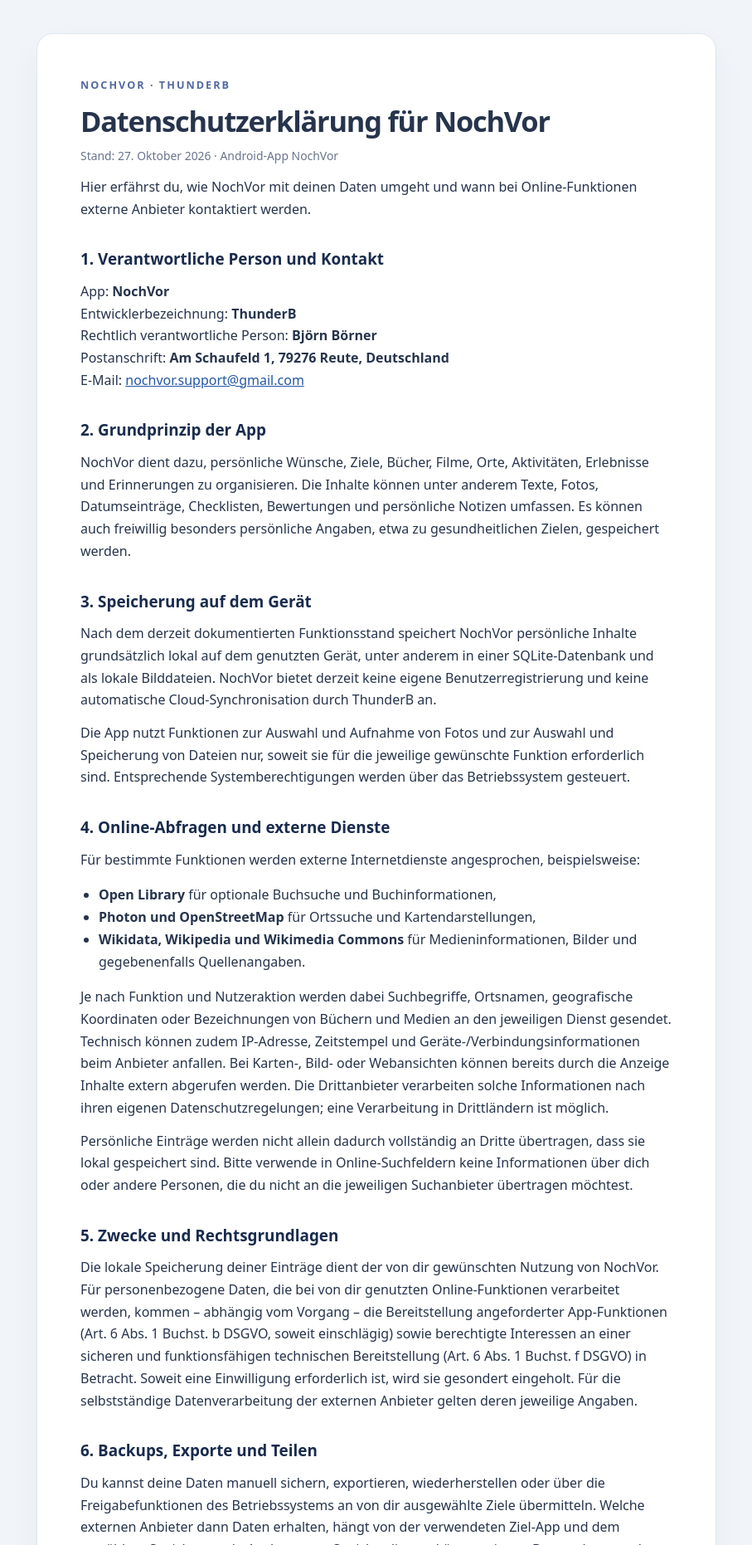
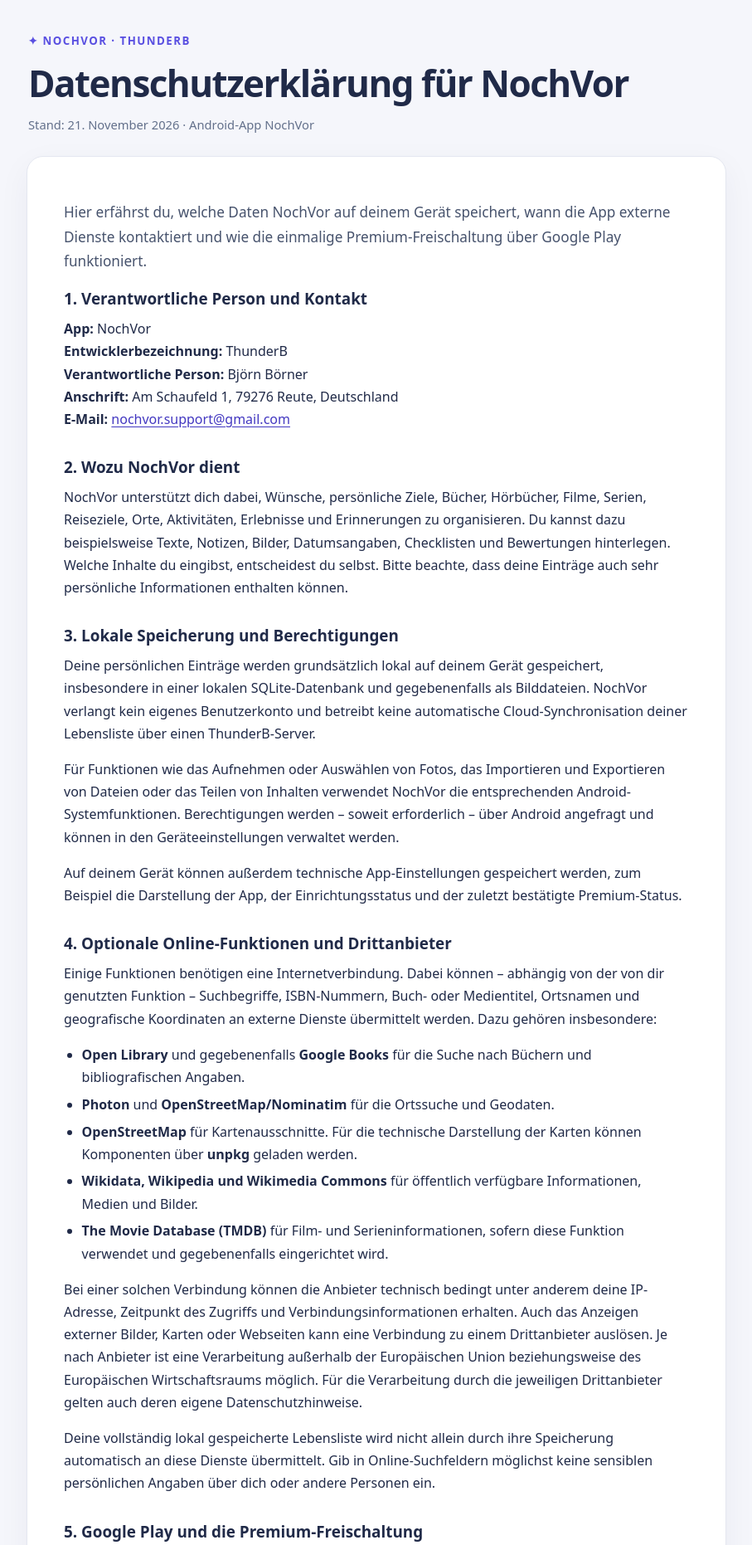
Before and after one commit to ThunderB2402/nochvor-datenschutz, a plain HTML site: page index.html in a window 1280 px wide. Shown: the top 1862 px of the page at 83% size, without its empty margins (186-1093 px from the left). Drawn offline with Linux system fonts and the light colour scheme.

Commit message:
Datenschutzerklärung für NochVor aktualisieren (Premium und Drittanbieter)

```diff
--- a/index.html
+++ b/index.html
@@ -3,59 +3,115 @@
 <head>
   <meta charset="utf-8">
   <meta name="viewport" content="width=device-width, initial-scale=1">
-<meta name="robots" content="index,follow">
-<title>Datenschutzerklärung – NochVor</title>
+  <meta name="color-scheme" content="light">
+  <meta name="description" content="Datenschutzerklärung für die Android-App NochVor: lokale Speicherung, optionale Online-Dienste, Google Play Premium, Backups und deine Rechte.">
+  <title>Datenschutzerklärung · NochVor</title>
   <style>
-:root{color-scheme:light;font-family:system-ui,-apple-system,'Segoe UI',Arial,sans-serif}
-*{box-sizing:border-box}body{margin:0;background:#f1f5f9;color:#26344c;line-height:1.67}
-main{max-width:820px;margin:40px auto;padding:42px 52px;background:#fff;border:1px solid #dce5f0;border-radius:20px;box-shadow:0 16px 40px #2334510b}
-h1{line-height:1.18;font-size:2.15rem;letter-spacing:-.035em;margin:8px 0 8px}h2{font-size:1.18rem;margin:32px 0 9px;color:#192b4d}
-a{color:#2456a6}p{margin:9px 0 13px}ul{padding-left:22px}.overline{font-size:.79rem;letter-spacing:.16em;font-weight:800;color:#5268a2;text-transform:uppercase}
-
-.meta{color:#67748b;font-size:.87rem}
-hr{border:0;border-top:1px solid #dce5f0;margin:26px 0 16px}
-@media(max-width:720px){main{margin:0;border:0;border-radius:0;padding:28px 22px;box-shadow:none}h1{font-size:1.76rem}}
+    :root { color-scheme: light; --ink:#202a48; --muted:#63708b; --accent:#594fe1; --line:#e4e7f0; --paper:#ffffff; --bg:#f5f6fb; }
+    * { box-sizing: border-box; }
+    html { scroll-behavior: smooth; }
+    body { margin:0; background:var(--bg); color:var(--ink); font:16px/1.7 system-ui,-apple-system,BlinkMacSystemFont,"Segoe UI",sans-serif; }
+    .wrap { max-width:880px; margin:0 auto; padding:32px 18px 64px; }
+    header { padding:6px 2px 24px; }
+    .brand { color:var(--accent); letter-spacing:.11em; font-size:.83rem; font-weight:800; text-transform:uppercase; }
+    h1 { font-size:clamp(2rem,5vw,2.75rem); letter-spacing:-.035em; line-height:1.18; margin:14px 0 12px; }
+    .meta { color:var(--muted); margin:0; font-size:.92rem; }
+    main { background:var(--paper); border:1px solid var(--line); border-radius:20px; padding:clamp(22px,4.5vw,44px); box-shadow:0 12px 38px rgba(31,35,82,.05); }
+    h2 { font-size:1.18rem; line-height:1.35; margin:2rem 0 .6rem; }
+    h2:first-of-type { margin-top:1.2rem; }
+    p { margin:.55rem 0 1rem; }
+    ul { padding-left:1.35rem; margin:.55rem 0 1rem; }
+    li { margin:.35rem 0; }
+    a { color:#4338c1; text-underline-offset:3px; overflow-wrap:anywhere; }
+    a:focus-visible { outline:3px solid #ada5ff; border-radius:3px; }
+    .lead { font-size:1.075rem; color:#47536d; }
+    .note { padding:14px 17px; border-left:4px solid #7b72ec; background:#f4f2ff; border-radius:9px; }
+    .contact { font-style:normal; }
+    footer { padding:22px 4px 0; color:var(--muted); font-size:.88rem; }
+    footer a { margin-right:15px; }
+    @media print { body { background:#fff; } .wrap { max-width:none; padding:0; } main { border:0; box-shadow:none; padding:0; } a { color:inherit; } h2 { break-after:avoid; } }
   </style>
 </head>
-<body><main>
-<p class="overline">NochVor · ThunderB</p>
+<body>
+<div class="wrap">
+  <header>
+    <div class="brand">✦ NochVor · ThunderB</div>
     <h1>Datenschutzerklärung für NochVor</h1>
-<p class="meta">Stand: 27. Oktober 2026 · Android-App NochVor</p>
-<p>Hier erfährst du, wie NochVor mit deinen Daten umgeht und wann bei Online-Funktionen externe Anbieter kontaktiert werden.</p>
+    <p class="meta">Stand: 21. November 2026 · Android-App NochVor</p>
+  </header>
+  <main>
+    <p class="lead">Hier erfährst du, welche Daten NochVor auf deinem Gerät speichert, wann die App externe Dienste kontaktiert und wie die einmalige Premium-Freischaltung über Google Play funktioniert.</p>
+
     <h2>1. Verantwortliche Person und Kontakt</h2>
-<p>App: <strong>NochVor</strong><br>Entwicklerbezeichnung: <strong>ThunderB</strong><br>
-Rechtlich verantwortliche Person: <strong>Björn Börner</strong><br>
-Postanschrift: <strong>Am Schaufeld 1, 79276 Reute, Deutschland</strong><br>
-E-Mail: <a href="mailto:nochvor.support@gmail.com">nochvor.support@gmail.com</a></p>
-<h2>2. Grundprinzip der App</h2>
-<p>NochVor dient dazu, persönliche Wünsche, Ziele, Bücher, Filme, Orte, Aktivitäten, Erlebnisse und Erinnerungen zu organisieren. Die Inhalte können unter anderem Texte, Fotos, Datumseinträge, Checklisten, Bewertungen und persönliche Notizen umfassen. Es können auch freiwillig besonders persönliche Angaben, etwa zu gesundheitlichen Zielen, gespeichert werden.</p>
-<h2>3. Speicherung auf dem Gerät</h2>
-<p>Nach dem derzeit dokumentierten Funktionsstand speichert NochVor persönliche Inhalte grundsätzlich lokal auf dem genutzten Gerät, unter anderem in einer SQLite-Datenbank und als lokale Bilddateien. NochVor bietet derzeit keine eigene Benutzerregistrierung und keine automatische Cloud-Synchronisation durch ThunderB an.</p>
-<p>Die App nutzt Funktionen zur Auswahl und Aufnahme von Fotos und zur Auswahl und Speicherung von Dateien nur, soweit sie für die jeweilige gewünschte Funktion erforderlich sind. Entsprechende Systemberechtigungen werden über das Betriebssystem gesteuert.</p>
-<h2>4. Online-Abfragen und externe Dienste</h2>
-<p>Für bestimmte Funktionen werden externe Internetdienste angesprochen, beispielsweise:</p>
+    <address class="contact">
+      <strong>App:</strong> NochVor<br>
+      <strong>Entwicklerbezeichnung:</strong> ThunderB<br>
+      <strong>Verantwortliche Person:</strong> Björn Börner<br>
+      <strong>Anschrift:</strong> Am Schaufeld 1, 79276 Reute, Deutschland<br>
+      <strong>E-Mail:</strong> <a href="mailto:nochvor.support@gmail.com">nochvor.support@gmail.com</a>
+    </address>
+
+    <h2>2. Wozu NochVor dient</h2>
+    <p>NochVor unterstützt dich dabei, Wünsche, persönliche Ziele, Bücher, Hörbücher, Filme, Serien, Reiseziele, Orte, Aktivitäten, Erlebnisse und Erinnerungen zu organisieren. Du kannst dazu beispielsweise Texte, Notizen, Bilder, Datumsangaben, Checklisten und Bewertungen hinterlegen. Welche Inhalte du eingibst, entscheidest du selbst. Bitte beachte, dass deine Einträge auch sehr persönliche Informationen enthalten können.</p>
+
+    <h2>3. Lokale Speicherung und Berechtigungen</h2>
+    <p>Deine persönlichen Einträge werden grundsätzlich lokal auf deinem Gerät gespeichert, insbesondere in einer lokalen SQLite-Datenbank und gegebenenfalls als Bilddateien. NochVor verlangt kein eigenes Benutzerkonto und betreibt keine automatische Cloud-Synchronisation deiner Lebensliste über einen ThunderB-Server.</p>
+    <p>Für Funktionen wie das Aufnehmen oder Auswählen von Fotos, das Importieren und Exportieren von Dateien oder das Teilen von Inhalten verwendet NochVor die entsprechenden Android-Systemfunktionen. Berechtigungen werden – soweit erforderlich – über Android angefragt und können in den Geräteeinstellungen verwaltet werden.</p>
+    <p>Auf deinem Gerät können außerdem technische App-Einstellungen gespeichert werden, zum Beispiel die Darstellung der App, der Einrichtungsstatus und der zuletzt bestätigte Premium-Status.</p>
+
+    <h2>4. Optionale Online-Funktionen und Drittanbieter</h2>
+    <p>Einige Funktionen benötigen eine Internetverbindung. Dabei können – abhängig von der von dir genutzten Funktion – Suchbegriffe, ISBN-Nummern, Buch- oder Medientitel, Ortsnamen und geografische Koordinaten an externe Dienste übermittelt werden. Dazu gehören insbesondere:</p>
     <ul>
-<li><strong>Open Library</strong> für optionale Buchsuche und Buchinformationen,</li>
-<li><strong>Photon und OpenStreetMap</strong> für Ortssuche und Kartendarstellungen,</li>
-<li><strong>Wikidata, Wikipedia und Wikimedia Commons</strong> für Medieninformationen, Bilder und gegebenenfalls Quellenangaben.</li>
+      <li><strong>Open Library</strong> und gegebenenfalls <strong>Google Books</strong> für die Suche nach Büchern und bibliografischen Angaben.</li>
+      <li><strong>Photon</strong> und <strong>OpenStreetMap/Nominatim</strong> für die Ortssuche und Geodaten.</li>
+      <li><strong>OpenStreetMap</strong> für Kartenausschnitte. Für die technische Darstellung der Karten können Komponenten über <strong>unpkg</strong> geladen werden.</li>
+      <li><strong>Wikidata, Wikipedia und Wikimedia Commons</strong> für öffentlich verfügbare Informationen, Medien und Bilder.</li>
+      <li><strong>The Movie Database (TMDB)</strong> für Film- und Serieninformationen, sofern diese Funktion verwendet und gegebenenfalls eingerichtet wird.</li>
     </ul>
-<p>Je nach Funktion und Nutzeraktion werden dabei Suchbegriffe, Ortsnamen, geografische Koordinaten oder Bezeichnungen von Büchern und Medien an den jeweiligen Dienst gesendet. Technisch können zudem IP-Adresse, Zeitstempel und Geräte-/Verbindungsinformationen beim Anbieter anfallen. Bei Karten-, Bild- oder Webansichten können bereits durch die Anzeige Inhalte extern abgerufen werden. Die Drittanbieter verarbeiten solche Informationen nach ihren eigenen Datenschutzregelungen; eine Verarbeitung in Drittländern ist möglich.</p>
-<p>Persönliche Einträge werden nicht allein dadurch vollständig an Dritte übertragen, dass sie lokal gespeichert sind. Bitte verwende in Online-Suchfeldern keine Informationen über dich oder andere Personen, die du nicht an die jeweiligen Suchanbieter übertragen möchtest.</p>
-<h2>5. Zwecke und Rechtsgrundlagen</h2>
-<p>Die lokale Speicherung deiner Einträge dient der von dir gewünschten Nutzung von NochVor. Für personenbezogene Daten, die bei von dir genutzten Online-Funktionen verarbeitet werden, kommen – abhängig vom Vorgang – die Bereitstellung angeforderter App-Funktionen (Art. 6 Abs. 1 Buchst. b DSGVO, soweit einschlägig) sowie berechtigte Interessen an einer sicheren und funktionsfähigen technischen Bereitstellung (Art. 6 Abs. 1 Buchst. f DSGVO) in Betracht. Soweit eine Einwilligung erforderlich ist, wird sie gesondert eingeholt. Für die selbstständige Datenverarbeitung der externen Anbieter gelten deren jeweilige Angaben.</p>
-<h2>6. Backups, Exporte und Teilen</h2>
-<p>Du kannst deine Daten manuell sichern, exportieren, wiederherstellen oder über die Freigabefunktionen des Betriebssystems an von dir ausgewählte Ziele übermitteln. Welche externen Anbieter dann Daten erhalten, hängt von der verwendeten Ziel-App und dem gewählten Speicherort ab. Auch externe Speicherdienste können eigene Datenschutzregeln haben.</p>
-<p>Die manuell erstellten ZIP-Backups sind nach den derzeitigen Projekthinweisen nicht verschlüsselt. Bewahre sie daher geschützt auf und teile sie nicht unbedacht. Android-Auto-Backup ist nach der Projektkonfiguration deaktiviert.</p>
-<h2>7. Aufbewahrungsdauer und Löschung</h2>
-<p>Die lokal gespeicherten Inhalte bleiben normalerweise bestehen, bis du sie in der App löschst, die App zurücksetzt oder ihre Daten über das Betriebssystem entfernst. Gesondert exportierte Dateien und Dateien bei externen Anbietern bleiben hiervon unberührt und müssen dort gegebenenfalls separat gelöscht werden. Für Verbindungsdaten bei externen Diensten gelten deren jeweilige Regeln und Aufbewahrungsfristen.</p>
-<h2>8. Werbung, Analyse und Konten</h2>
-<p>Nach der geprüften App-Konfiguration verwendet NochVor keinen eingebundenen Werbedienst, keine eigene Nutzeranalyse und keine von ThunderB betriebene Cloud-Datenbank für deine persönlichen Einträge. Die App erfordert kein NochVor-Benutzerkonto. Betriebssystem- und App-Store-Dienste sowie eigenständig aufgerufene externe Anbieter können ihrerseits Daten nach ihren eigenen Datenschutzbestimmungen verarbeiten.</p>
-<h2>9. Rechte betroffener Personen</h2>
-<p>Im Rahmen der gesetzlichen Voraussetzungen bestehen Rechte auf Auskunft, Berichtigung, Löschung, Einschränkung der Verarbeitung, Datenübertragbarkeit und Widerspruch. Außerdem besteht das Recht, sich bei einer Datenschutzaufsichtsbehörde zu beschweren. Anfragen können an <a href="mailto:nochvor.support@gmail.com">nochvor.support@gmail.com</a> gerichtet werden. Für nur lokal gespeicherte Inhalte kannst du die Daten unmittelbar innerhalb der App verwalten und löschen.</p>
-<h2>10. Hosting dieser Datenschutzseite</h2>
-<p>Diese Seite wird über GitHub Pages von GitHub, Inc. bereitgestellt. Beim Besuch einer Webseite können technisch bedingte Zugriffsdaten wie IP-Adresse, Browserinformationen und Zeitpunkte der Abrufe durch den Hostinganbieter verarbeitet werden. Siehe dazu die <a href="https://docs.github.com/de/site-policy/privacy-policies/github-general-privacy-statement">Datenschutzhinweise von GitHub</a>.</p>
-<h2>11. Änderungen</h2>
-<p>Bei wesentlichen Funktions- oder Datenschutzänderungen wird diese Erklärung angepasst. Die aktuelle Fassung ist über die App und den Google-Play-Eintrag abrufbar.</p>
-<hr>
-<p class="meta"><a href="./impressum.html">Impressum</a> · <a href="./daten-loeschen.html">Daten löschen / Löschanfrage</a> · <a href="mailto:nochvor.support@gmail.com">Datenschutzkontakt</a></p>
-</main></body></html>
+    <p>Bei einer solchen Verbindung können die Anbieter technisch bedingt unter anderem deine IP-Adresse, Zeitpunkt des Zugriffs und Verbindungsinformationen erhalten. Auch das Anzeigen externer Bilder, Karten oder Webseiten kann eine Verbindung zu einem Drittanbieter auslösen. Je nach Anbieter ist eine Verarbeitung außerhalb der Europäischen Union beziehungsweise des Europäischen Wirtschaftsraums möglich. Für die Verarbeitung durch die jeweiligen Drittanbieter gelten auch deren eigene Datenschutzhinweise.</p>
+    <p>Deine vollständig lokal gespeicherte Lebensliste wird nicht allein durch ihre Speicherung automatisch an diese Dienste übermittelt. Gib in Online-Suchfeldern möglichst keine sensiblen persönlichen Angaben über dich oder andere Personen ein.</p>
+
+    <h2>5. Google Play und die Premium-Freischaltung</h2>
+    <p>NochVor bietet eine optionale, einmalige Premium-Freischaltung als In-App-Kauf über <strong>Google Play</strong> an. Die Zahlungsabwicklung und die Verwaltung der Bestellung erfolgen durch Google. NochVor erhält über die Google-Play-Billing-Schnittstelle technische Informationen zu dem von Google Play verwalteten Kauf, etwa Produktkennung, Kaufstatus und einen technischen Kaufnachweis (Purchase Token).</p>
+    <p>Diese Informationen werden zur Freischaltung, Bestätigung, Wiederherstellung und Überprüfung der Premium-Berechtigung verwendet. Der bestätigte Berechtigungsstatus kann lokal auf deinem Gerät gespeichert werden, damit Premium vorübergehend auch ohne Internetverbindung nutzbar bleibt. Bei einer späteren erfolgreichen Überprüfung kann eine entzogene oder erstattete Kaufberechtigung wieder deaktiviert werden.</p>
+    <p>NochVor verarbeitet selbst keine Kreditkartennummern oder vollständigen Zahlungsdaten. Für die Datenverarbeitung im Rahmen des Google-Play-Kaufs gelten ergänzend die <a href="https://policies.google.com/privacy" target="_blank" rel="noopener noreferrer">Datenschutzhinweise von Google</a>.</p>
+
+    <h2>6. Zwecke und Rechtsgrundlagen</h2>
+    <p>Die lokale Verarbeitung deiner selbst eingegebenen Inhalte ist für die von dir gewünschte Nutzung der App erforderlich. Soweit personenbezogene Daten im Rahmen angeforderter Funktionen oder der Premium-Kaufabwicklung verarbeitet werden, kommt insbesondere Art. 6 Abs. 1 Buchst. b DSGVO (Vertragserfüllung beziehungsweise vorvertragliche Maßnahmen) in Betracht. Für die technische Sicherheit, Fehlerbehebung und den zuverlässigen Betrieb von App und Datenschutzseite kann Art. 6 Abs. 1 Buchst. f DSGVO (berechtigte Interessen) einschlägig sein. Soweit für einen bestimmten Vorgang eine Einwilligung gesetzlich erforderlich ist, ist diese gesondert einzuholen.</p>
+    <p>Externe Dienste können Daten in eigener Verantwortung auf Grundlage ihrer jeweiligen Datenschutzbedingungen verarbeiten.</p>
+
+    <h2>7. Backups, Exporte und Teilen</h2>
+    <p>Du kannst deine persönlichen Daten manuell sichern, exportieren, importieren oder über die Android-Freigabefunktionen an ein selbst gewähltes Ziel weitergeben. Wenn du dafür einen Cloudspeicher, E-Mail-Dienst oder eine andere App auswählst, gelten zusätzlich die Datenschutzbedingungen des jeweiligen Anbieters.</p>
+    <p><strong>Wichtig:</strong> Manuell exportierte ZIP-Backups sind nach dem derzeitigen Funktionsstand nicht verschlüsselt. Bewahre sie deshalb sicher auf und gib sie nicht unbedacht weiter.</p>
+    <p>Die Android-App ist so konfiguriert, dass persönliche App-Daten nicht über Androids reguläre automatische Backup- und Geräteübertragungsfunktionen gesichert werden sollen. Das ersetzt keine eigene manuelle Sicherung.</p>
+
+    <h2>8. Speicherdauer und Löschung</h2>
+    <p>Lokale Einträge bleiben grundsätzlich so lange auf deinem Gerät, bis du sie selbst löschst oder die App-Daten entfernst. Von dir erstellte Exporte und Backups werden durch das Löschen innerhalb der App nicht automatisch entfernt; diese Dateien musst du gegebenenfalls separat löschen. Daten, die bei externen Diensten anfallen, unterliegen deren jeweiligen Aufbewahrungsfristen.</p>
+    <p>Informationen dazu, wie du NochVor-Daten entfernst oder eine Anfrage stellst, findest du unter <a href="daten-loeschen.html">Daten löschen / Löschanfrage</a>. Du kannst dich auch per E-Mail an <a href="mailto:nochvor.support@gmail.com">nochvor.support@gmail.com</a> wenden. Da ThunderB keine zentrale Kopie deiner lokal gespeicherten Lebensliste führt, können solche lokalen Daten in der Regel direkt über die App oder die Android-Einstellungen gelöscht werden.</p>
+
+    <h2>9. Werbung, Analyse und Registrierung</h2>
+    <p>Nach dem derzeit geprüften Funktionsstand verwendet NochVor keinen eigenen Werbedienst, keine integrierte Nutzeranalyse zur Verfolgung deines Verhaltens und keine von ThunderB betriebene Cloud-Datenbank für persönliche Lebenslisteneinträge. Für die Nutzung ist keine Anmeldung bei NochVor erforderlich.</p>
+    <p>Google Play, das Android-Betriebssystem und optional genutzte externe Dienste können ihrerseits Daten gemäß ihren Datenschutzbestimmungen verarbeiten.</p>
+
+    <h2>10. Deine Datenschutzrechte</h2>
+    <p>Dir stehen nach Maßgabe der gesetzlichen Voraussetzungen insbesondere Rechte auf Auskunft, Berichtigung, Löschung, Einschränkung der Verarbeitung, Datenübertragbarkeit und Widerspruch zu. Soweit eine Verarbeitung auf Einwilligung beruht, kannst du diese für die Zukunft widerrufen. Außerdem hast du das Recht, dich bei einer zuständigen Datenschutzaufsichtsbehörde zu beschweren.</p>
+    <p>Wende dich für Anfragen bitte an <a href="mailto:nochvor.support@gmail.com">nochvor.support@gmail.com</a>. Für ausschließlich lokal gespeicherte Daten kannst du die entsprechenden Einträge unmittelbar selbst verwalten beziehungsweise löschen.</p>
+
+    <h2>11. Hosting dieser Webseite</h2>
+    <p>Diese Datenschutzerklärung wird über <strong>GitHub Pages</strong> von GitHub, Inc. bereitgestellt. Beim Aufruf der Seite können technisch erforderliche Informationen wie IP-Adresse, Browserdaten und Zugriffszeitpunkte beim Hostinganbieter verarbeitet werden. Informationen hierzu findest du in den <a href="https://docs.github.com/de/site-policy/privacy-policies/github-general-privacy-statement" target="_blank" rel="noopener noreferrer">Datenschutzhinweisen von GitHub</a>.</p>
+    <p>Diese HTML-Seite bindet selbst keine externen Schriftarten, Tracking-Skripte oder Analysewerkzeuge ein.</p>
+
+    <h2>12. Änderungen dieser Erklärung</h2>
+    <p>Wenn sich Funktionen, eingebundene Anbieter oder rechtliche Anforderungen wesentlich ändern, aktualisieren wir diese Datenschutzerklärung. Die jeweils aktuelle Version ist über die App und den Google-Play-Eintrag erreichbar.</p>
+
+    <p class="note"><strong>Hinweis:</strong> NochVor speichert persönliche Einträge in erster Linie auf deinem eigenen Gerät. Für einzelne von dir genutzte Online-Funktionen und für Google-Play-Käufe werden jedoch technische Daten an externe Anbieter übertragen.</p>
+  </main>
+  <footer>
+    <a href="impressum.html">Impressum</a>
+    <a href="daten-loeschen.html">Daten löschen / Löschanfrage</a>
+    <a href="mailto:nochvor.support@gmail.com">Datenschutzkontakt</a>
+    <p>© 2026 ThunderB · NochVor</p>
+  </footer>
+</div>
+</body>
+</html>
```
Lines whose indentation alone changed are shown as unchanged.
